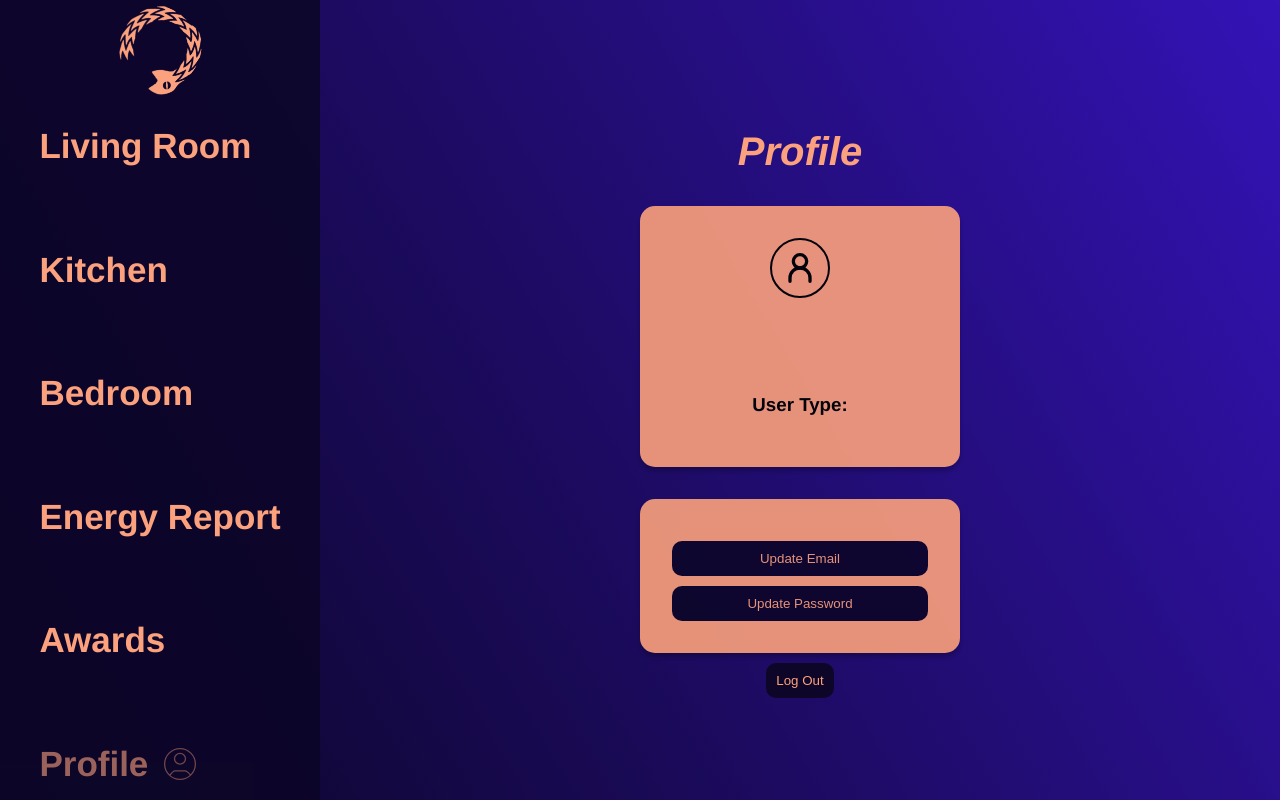
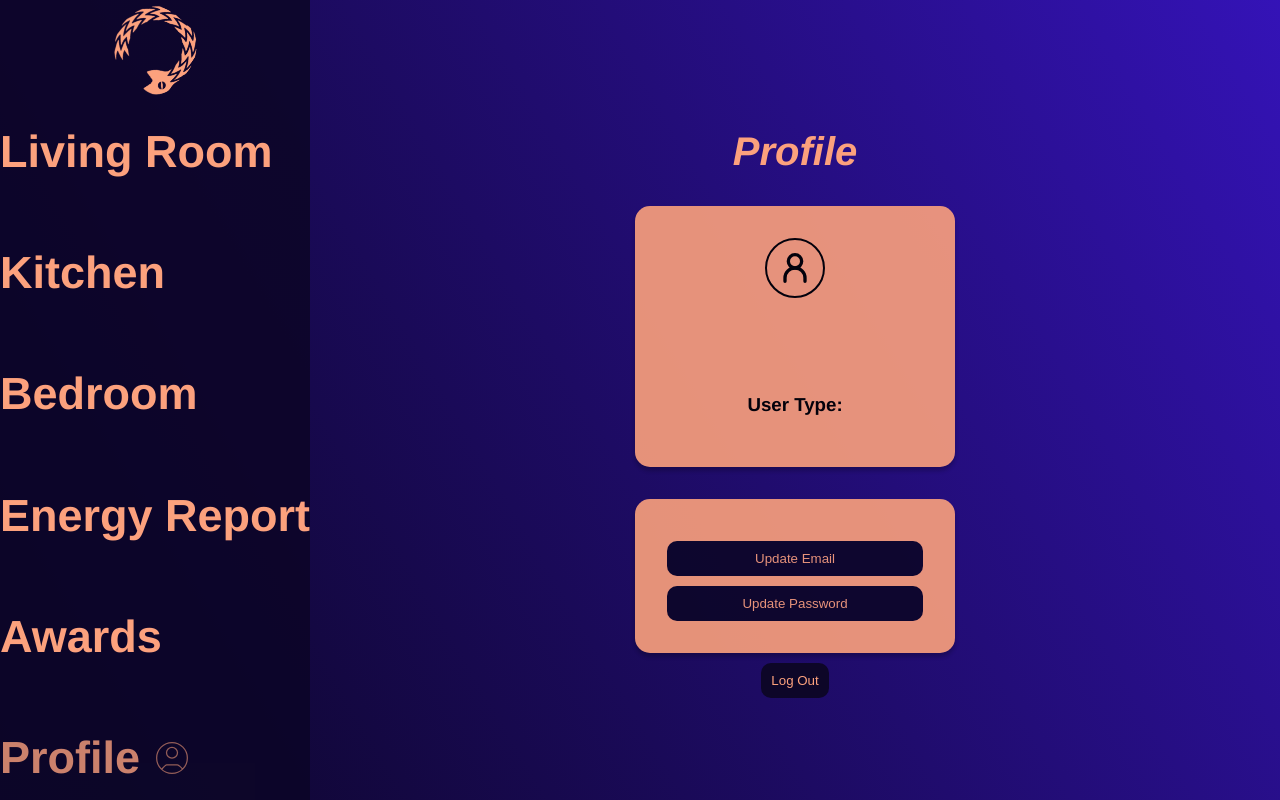
Before and after one commit to Hamish-MarshallDawson/iteration-inc, a React (Create React App) app: page /profile in a window 1280 px wide. Built offline with nearby package versions, Linux system fonts and the light colour scheme.

Commit message:
colours should be correct on smart devices tile, dynamic text sizing for some aspects

```diff
--- a/src/App.css
+++ b/src/App.css
@@ -227,7 +227,7 @@ button:hover {
   left: 0;
   top: 0;
   height: 100dvh; /* Full height */
-  width: 20rem; /* Fixed width */
+  width: clamp (10rem, 20rem, 10vw); /* Fixed width */
   background-color: rgba(13, 6, 40, 0.9);
   color: #fca17d;
   display: flex;
@@ -268,7 +268,7 @@ button:hover {
 .nav-links a {
   color: #fca17d;
   text-decoration: none;
-  font-size: clamp(15px, 3rem, 35px); /* Make text bigger */
+  font-size: clamp(15px, 5rem, 45px); /* Make text bigger */
   font-weight: bold;
   transition: color 0.3s ease-in-out;
 }
@@ -280,7 +280,7 @@ button:hover {
 /* Ensure that the Profile link and icon are inline and styled the same */
 .ProfileLink {
   /* font-size: clamp(5px, 2rem, 15px) !important; Make text size smaller */
-  opacity: 0.6 !important; /* Default opacity */
+  opacity: 0.8 !important; /* Default opacity */
   display: inline-flex; /* Align text and icon horizontally */
   align-items: center; /* Vertically center text and icon */
   transition: opacity 0.3s ease-in-out; /* Smooth transition for opacity */
@@ -303,11 +303,6 @@ button:hover {
 .ProfileLink:hover .profileIcon,
 .ProfileLink:focus .profileIcon {
   opacity: 0.5 !important; /* Ensure the icon's opacity is also full on hover */
-}
-
-.ProfileLink:hover,
-.ProfileLink:focus {
-  opacity: 1; /* Make sure both are fully visible on hover */
 }
 
 /* Snake logo animation stuff */
@@ -356,6 +351,7 @@ button:hover {
   display: flex;
   align-items: center;
   border-radius: 9999px;
+  color: #fca17d;
   padding: 4px;
   transition: background-color 0.3s;
 }
@@ -365,7 +361,7 @@ button:hover {
 }
 
 .toggleBtnUI.off {
-  background-color: #9ca3af; /* Green */
+  background-color: #ff0000; /* RED */
 }
 
 .toggleCircleUI {
@@ -396,7 +392,7 @@ button:hover {
 
 /* Section Title */
 .section-title {
-  font-size: 1.25rem;
+  font-size: clamp(1.5rem, 5vw, 3rem);
   font-weight: 600;
   color: #fca17d; /* Orange color */
   margin-bottom: 1rem; /* Space below the title */
@@ -444,15 +440,16 @@ button:hover {
 
 /* Device Icon */
 .device-icon {
-  color: #000000; /* Black color */
+  color: #0d0628; /* Black color */
   font-size: 3rem; /* Large icon size */
   margin-bottom: 0.5rem; /* Space below the icon */
 }
 
 /* Device Status */
 .device-status {
+  margin-top: 0.2rem; /* Slight shift down */
   font-size: 0.875rem; /* Small text size */
-  color: #000000; /* Black text */
+  color: #0d0628; /* Black text */
 }
 
 /* Settings Button */
@@ -465,7 +462,7 @@ button:hover {
 
 /* Add Device Card */
 .add-device-card {
-  padding: 1rem;
+  padding: clamp(1rem, 5vw, 3rem); /* dynamic width */
   display: flex;
   flex-direction: column;
   align-items: center;
@@ -488,7 +485,7 @@ button:hover {
 
 /* Add Icon */
 .add-icon {
-  color: #000000; /* Black color */
+  color: #0d0628; /* Black color */
   font-size: 3rem; /* Large icon size */
   margin-bottom: 0.5rem; /* Space below the icon */
 }
@@ -496,7 +493,7 @@ button:hover {
 /* Add Text */
 .add-text {
   font-size: 0.875rem; /* Small text size */
-  color: #000000; /* Black text */
+  color: #0d0628; /* Black text */
 }
 
 /*  Modal Overlay */
```
